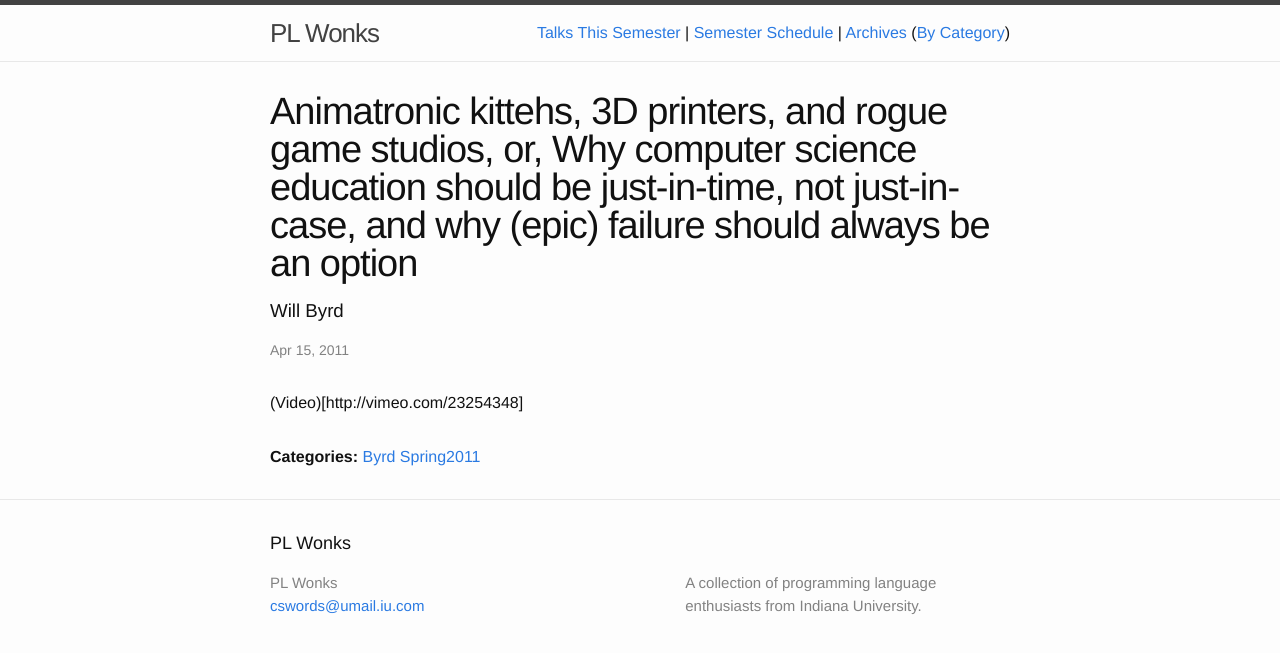
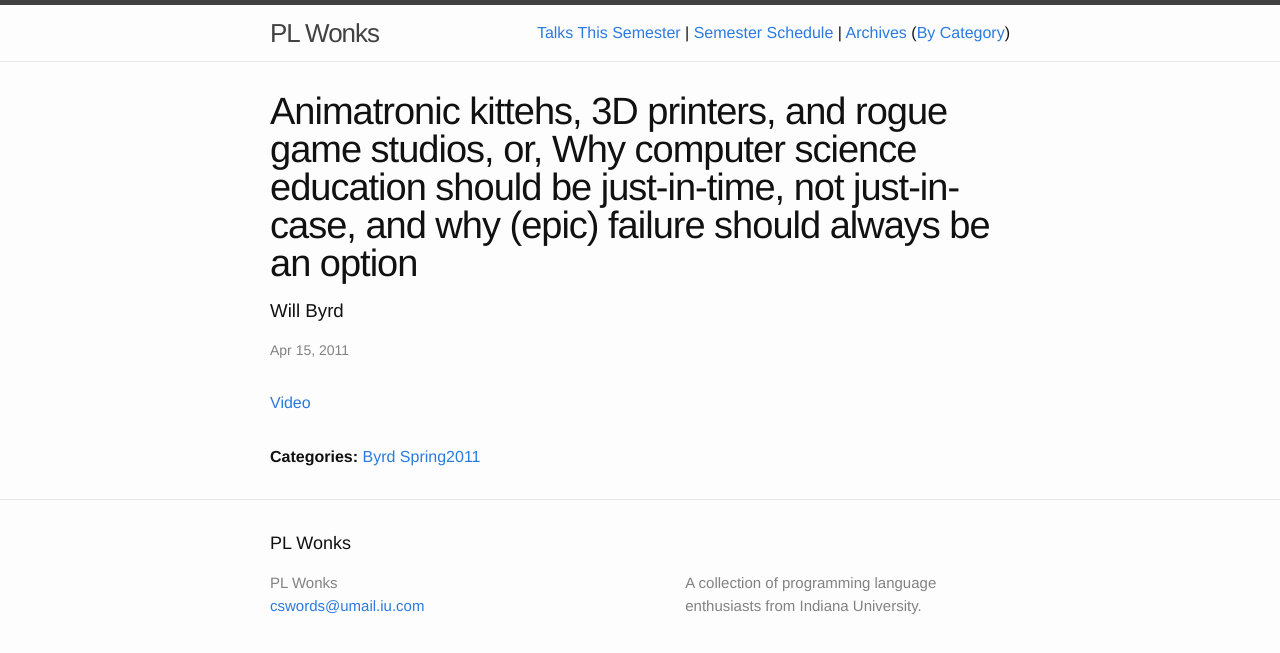
Before and after one commit to wonks/wonks.github.io, a Jekyll site: the page built from _posts/sp11/2011-04-15-animatronic-kittehs-3d.md, in a window 1280 px wide. Shown: the top 653 px of the page. Built offline with Jekyll 4.4.1, drawn with Linux system fonts in a browser that asks for light colours; Markdown is read by kramdown in place of the engine named in the settings.

Commit message:
Everything is awesome

```diff
--- a/_posts/sp11/2011-04-15-animatronic-kittehs-3d.md
+++ b/_posts/sp11/2011-04-15-animatronic-kittehs-3d.md
@@ -6,4 +6,4 @@ date:    2011-04-15 04:15:00
 categories: Byrd Spring2011
 ---
 
-(Video)[http://vimeo.com/23254348]
+[Video](http://vimeo.com/23254348)
```
